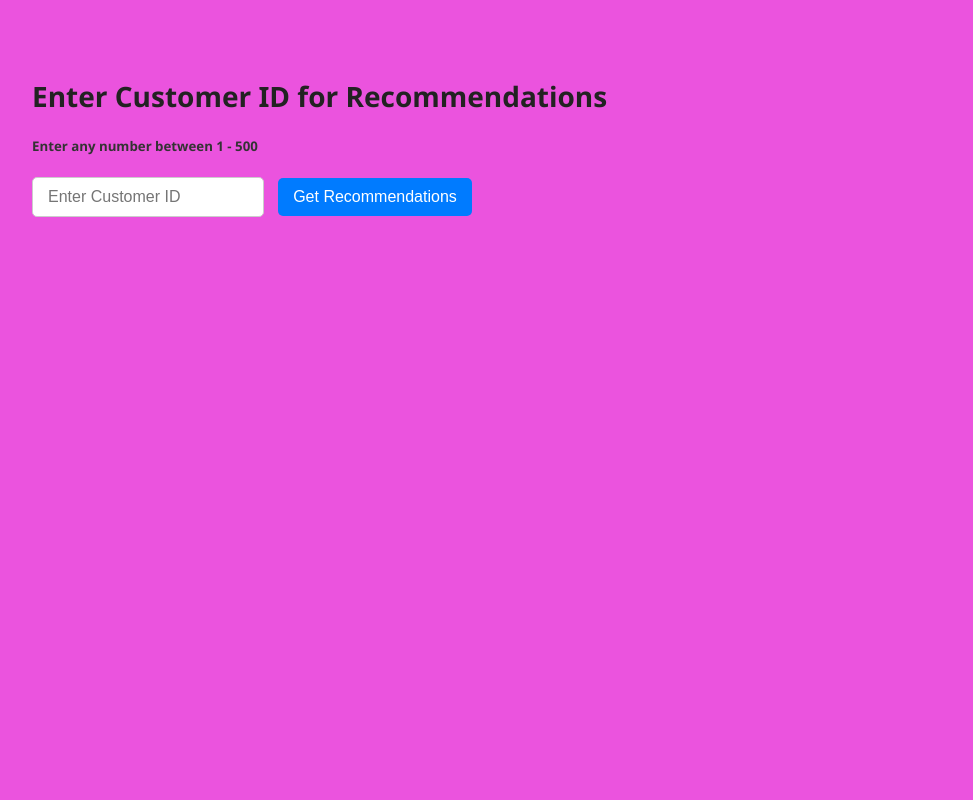
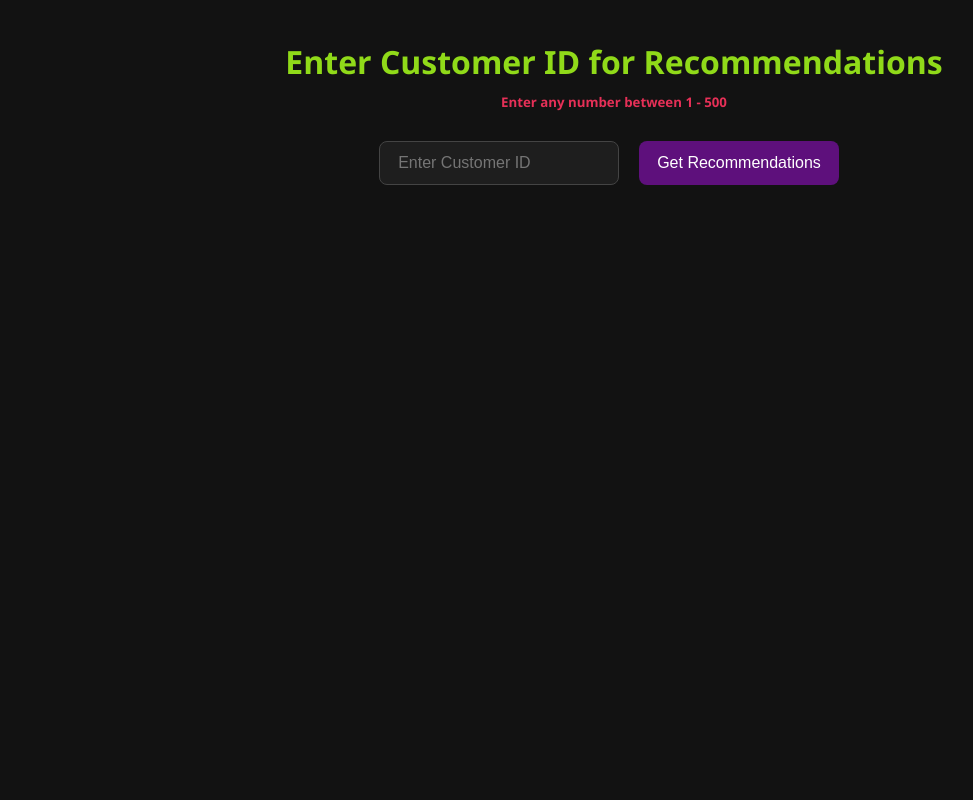
Before and after one commit to Avantika082/customer-segmentation-and-recommendation-project, a Flask app: page / in a window 1280 px wide. Shown: the whole page, without its empty margins (26-999 px from the left). Run offline with Flask 3, Linux system fonts and the light colour scheme; parts of the project's set-up code (start-up, migrations or seed data) failed here and were passed over.

Commit message:
Frontend updated

```diff
--- a/app/static/style.css
+++ b/app/static/style.css
@@ -1,49 +1,104 @@
-/* static/style.css */
+/* Reset base styles */
+* {
+    margin: 0;
+    padding: 0;
+    box-sizing: border-box;
+}
 
 body {
     font-family: 'Segoe UI', sans-serif;
-    background-color: #eb53de;
-    padding: 50px;
-    color: #333;
+    background-color: #121212;
+    color: #feffff;
+    padding: 40px;
+    min-height: 100vh;
+
+
 }
 
-h1 {
-    font-size: 28px;
-    color: #222;
+.container {
+    display: flex;
+    flex-direction: column;
+    align-items: center;
+    text-align: center;
+    margin-bottom: 40px;
+
 }
 
+.input-group {
+    display: flex;
+    gap: 10px;
+}
+
+/* Header styling */
+h1 {
+    font-size: 32px;
+    color: #90da19;
+    margin-bottom: 10px;
+}
+
+h5 {
+    color: #e63057;
+    margin-bottom: 30px;
+}
+
+/* Input and button */
 input, button {
-    padding: 10px 15px;
+    padding: 12px 18px;
     font-size: 16px;
     margin-right: 10px;
-    border-radius: 5px;
-    border: 1px solid #ccc;
+    border-radius: 8px;
+    border: 1px solid #444;
+    outline: none;
 }
 
 input {
-    width: 200px;
+    width: 240px;
+    background-color: #1e1e1e;
+    color: #fff;
 }
 
 button {
-    background-color: #007bff;
-    color: white;
+    background-color: #5e107c;
+    color: #fff;
     border: none;
     cursor: pointer;
+    transition: background-color 0.3s ease;
 }
 
 button:hover {
-    background-color: #0056b3;
+    background-color: #2f3bd1;
 }
 
+/* Results container */
 #results {
-    margin-top: 30px;
+    margin-top: 40px;
+    display: flex;
+    flex-wrap: wrap;
+    gap: 20px;
 }
 
+/* Product card style */
 .product {
-    background-color: rgb(238, 189, 217);
-    border: 1px solid #ddd;
-    padding: 15px;
-    border-radius: 5px;
-    margin-bottom: 15px;
-    box-shadow: 0 2px 5px rgba(0,0,0,0.05);
+    background-color: rgba(255, 255, 255, 0.05);
+    border: 1px solid rgba(255, 255, 255, 0.08);
+    border-left: 4px solid #5309b4;
+    padding: 20px;
+    border-radius: 10px;
+    min-width: 250px;
+    max-width: 300px;
+    flex: 1 1 250px;
+    box-shadow: 0 3px 10px rgba(0, 0, 0, 0.4);
+    transition: transform 0.2s ease;
 }
+
+.product:hover {
+    transform: translateY(-5px);
+}
+
+.product strong {
+    color: #ffffff;
+}
+
+.product br {
+    margin-bottom: 5px;
+}
--- a/app/templates/index.html
+++ b/app/templates/index.html
@@ -5,10 +5,14 @@
     <link rel="stylesheet" type="text/css" href="{{ url_for('static', filename='style.css') }}">
 </head>
 <body>
+    <div class="container">
     <h1>Enter Customer ID for Recommendations</h1>
     <h5>Enter any number between 1 - 500</h5>
+    <div class="input-group">
     <input type="number" id="customerIdInput" placeholder="Enter Customer ID" />
     <button onclick="getRecommendations()">Get Recommendations</button>
+    </div>
+    </div>
 
     <div id="results"></div>
 
```
Also changed, not shown: anaconda_projects/db/project_filebrowser.db (added).
